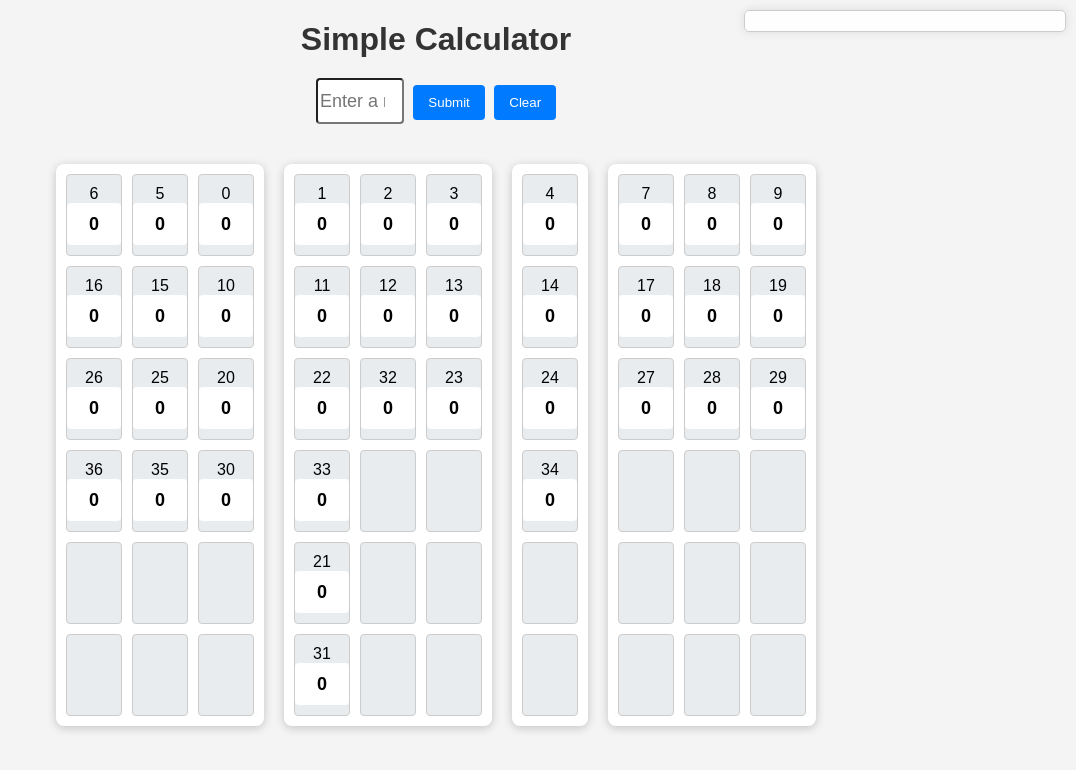
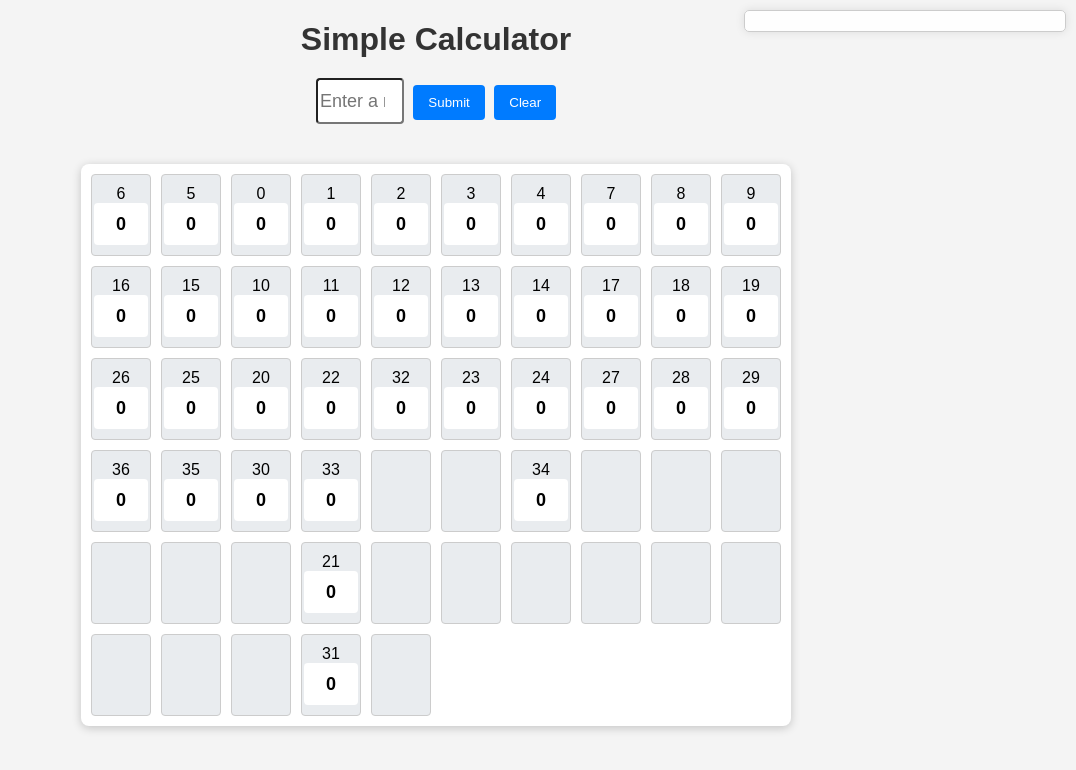
Before and after one commit to AitMasasseAchraf/calculator, a Flask app: page / in a window 1280 px wide. Shown: the top 770 px of the page, without its empty margins (204-1280 px from the left). Run offline with Flask 2, Linux system fonts and the light colour scheme.

Commit message:
Other Update

```diff
--- a/app.py
+++ b/app.py
@@ -67,23 +67,23 @@ def index():
 
                 for group_name, indices in threshold_70_groups.items():
                     group_values = [fields[i] for i in indices]
-                    if all(value % 70==0 and value !=0 for value in group_values):
+                    if all(value >=70 and value !=0 for value in group_values):
                         warnings_70[group_name] = f"{indices} "
 
                 # Additional condition checks
                 eight_times_group = [1, 2, 11, 12, 21, 31, 22, 32, 7, 17, 27, 8, 18, 28, 9, 19, 29]
-                if all(fields[i] % 8==0 and fields[i]!=0 for i in eight_times_group):
+                if all(fields[i] >=8 and fields[i]!=0 for i in eight_times_group):
                     additional_warnings["8_times"] = "[1, 2, 11, 12, 21, 31, 22, 32, 7, 17, 27, 8, 18, 28, 9, 19, 29]"
 
                 twohundred_times_group = [1, 2,3,4,5,6,7,8,9,10,11,12,13,14,15,16,17,18,19,20,21,22,23,24,25,26,27,28,29,30,31,32,33,34,35,36]
                 one_list=[]
                 for i in twohundred_times_group:
-                    if fields[i] % 250==0 and fields[i]!=0 :
+                    if fields[i] >=250 and fields[i]!=0 :
                         one_list.append(i)
                 additional_warnings["250_time"]=one_list
 
                 forty_times_group = [7, 17, 27, 8, 18, 28, 9, 19, 29]
-                if all(fields[i] % 40==0 and fields[i]!=0 for i in forty_times_group):
+                if all(fields[i] >=40 and fields[i]!=0 for i in forty_times_group):
                     additional_warnings["40_times"] = " [7, 17, 27, 8, 18, 28, 9, 19, 29 ]"
 
                 hundred_fifty_times_groups = [
@@ -92,7 +92,7 @@ def index():
                 ]
                 hundred_list=[]
                 for i, group in enumerate(hundred_fifty_times_groups):
-                    if all(fields[idx] % 150==0 and fields[idx]!=0 for idx in group):
+                    if all(fields[idx] >=150 and fields[idx]!=0 for idx in group):
                         hundred_list.append(group)
                 additional_warnings["150_times"] = f" {str(hundred_list)} "
 
@@ -106,7 +106,7 @@ def index():
                 }
                 for group_name, indices in threshold_50_groups.items():
                     group_values = [fields[i] for i in indices]
-                    if all(value % 50==0 and value !=0 for value in group_values):
+                    if all(value >=50 and value !=0 for value in group_values):
                         warnings_50[group_name] = f"{indices} "
 
                 threshold_25_groups ={
@@ -117,7 +117,7 @@ def index():
                 }
                 for group_name, indices in threshold_25_groups.items():
                     group_values = [fields[i] for i in indices]
-                    if all(value % 25==0 and value !=0 for value in group_values):
+                    if all(value >=25 and value !=0 for value in group_values):
                         warnings_25[group_name] = f"{indices} "
 
         elif action == 'Clear':
--- a/templates/index.html
+++ b/templates/index.html
@@ -18,23 +18,15 @@
             color: #333;
             margin-bottom: 20px;
         }
-        .flex-container {
-            display: flex; /* Flexbox for side-by-side containers */
-            gap: 20px; /* Space between the blocks */
-        }
         .container {
             display: grid;
-            grid-template-columns: repeat(3, 1fr); /* 3 columns by default */
+            grid-template-columns: repeat(10, 60px); /* Increased cell width */
             grid-gap: 10px;
             margin: 20px 0;
             background-color: #fff;
             padding: 10px;
             border-radius: 8px;
             box-shadow: 0 2px 10px rgba(0, 0, 0, 0.2); /* Softer shadow */
-        }
-        /* Styling for the third block to display one column */
-        .container.single-column {
-            grid-template-columns: 1fr; /* Single column layout */
         }
         .cell {
             display: flex;
@@ -82,7 +74,6 @@
         button:hover {
             background-color: #0056b3; /* Darker blue on hover */
         }
-
         .warning-container {
         position: fixed;
         top: 10px;
@@ -109,9 +100,7 @@
     font-weight: bold; /* Make the text bold */
     overflow-wrap: break-word;
     }
-
     </style>
-
 </head>
 <body>
     <h1>Simple Calculator</h1>
@@ -123,7 +112,7 @@
                     // Remove warning after 30 seconds
                     setTimeout(function() {
                         document.getElementById("warning-{{ group }}").style.display = "none";
-                    }, 30000); // 30 seconds
+                    }, 15000); // 30 seconds
                 </script>
             {% endif %}
         {% endfor %}
@@ -134,7 +123,7 @@
                 <script>
                     setTimeout(function() {
                         document.getElementById("additional-warning-{{ group }}").style.display = "none";
-                    }, 30000); // 30 seconds
+                    }, 15000); // 30 seconds
                 </script>
             {% endif %}
         {% endfor %}
@@ -145,7 +134,7 @@
                 <script>
                     setTimeout(function() {
                         document.getElementById("warning-{{ group }}").style.display = "none";
-                    }, 30000); // 30 seconds
+                    }, 15000); // 30 seconds
                 </script>
             {% endif %}
         {% endfor %}
@@ -156,96 +145,66 @@
                 <script>
                     setTimeout(function() {
                         document.getElementById("warning-{{ group }}").style.display = "none";
-                    }, 30000); // 30 seconds
+                    }, 15000); // 30 seconds
                 </script>
             {% endif %}
         {% endfor %}
     </div>
-
-    <audio id="warningSound" src="{{ url_for('static', filename='beep-warning-6387.mp3') }}" preload="auto"></audio>
-
     <form method="POST">
         <input type="number" name="number" min="0" max="36" placeholder="Enter a number">
         <button type="submit" name="action" value="Submit">Submit</button>
         <button type="submit" name="action" value="Clear">Clear</button>
     </form>
-
-    <!-- Parent flex container to align all blocks side by side -->
-    <div class="flex-container">
     <div class="container">
         <div class="cell">6<input type="text" value="{{ fields[6] }}" readonly></div>
         <div class="cell">5<input type="text" value="{{ fields[5] }}" readonly></div>
         <div class="cell">0<input type="text" value="{{ fields[0] }}" readonly></div>
+        <div class="cell">1<input type="text" value="{{ fields[1] }}" readonly></div>
+        <div class="cell">2<input type="text" value="{{ fields[2] }}" readonly></div>
+        <div class="cell">3<input type="text" value="{{ fields[3] }}" readonly></div>
+        <div class="cell">4<input type="text" value="{{ fields[4] }}" readonly></div>
+        <div class="cell">7<input type="text" value="{{ fields[7] }}" readonly></div>
+        <div class="cell">8<input type="text" value="{{ fields[8] }}" readonly></div>
+        <div class="cell">9<input type="text" value="{{ fields[9] }}" readonly></div>
 
         <div class="cell">16<input type="text" value="{{ fields[16] }}" readonly></div>
         <div class="cell">15<input type="text" value="{{ fields[15] }}" readonly></div>
         <div class="cell">10<input type="text" value="{{ fields[10] }}" readonly></div>
+        <div class="cell">11<input type="text" value="{{ fields[11] }}" readonly></div>
+        <div class="cell">12<input type="text" value="{{ fields[12] }}" readonly></div>
+        <div class="cell">13<input type="text" value="{{ fields[13] }}" readonly></div>
+        <div class="cell">14<input type="text" value="{{ fields[14] }}" readonly></div>
+        <div class="cell">17<input type="text" value="{{ fields[17] }}" readonly></div>
+        <div class="cell">18<input type="text" value="{{ fields[18] }}" readonly></div>
+        <div class="cell">19<input type="text" value="{{ fields[19] }}" readonly></div>
 
         <div class="cell">26<input type="text" value="{{ fields[26] }}" readonly></div>
         <div class="cell">25<input type="text" value="{{ fields[25] }}" readonly></div>
         <div class="cell">20<input type="text" value="{{ fields[20] }}" readonly></div>
+        <div class="cell">22<input type="text" value="{{ fields[22] }}" readonly></div>
+        <div class="cell">32<input type="text" value="{{ fields[32] }}" readonly></div>
+        <div class="cell">23<input type="text" value="{{ fields[23] }}" readonly></div>
+        <div class="cell">24<input type="text" value="{{ fields[24] }}" readonly></div>
+        <div class="cell">27<input type="text" value="{{ fields[27] }}" readonly></div>
+        <div class="cell">28<input type="text" value="{{ fields[28] }}" readonly></div>
+        <div class="cell">29<input type="text" value="{{ fields[29] }}" readonly></div>
 
         <div class="cell">36<input type="text" value="{{ fields[36] }}" readonly></div>
         <div class="cell">35<input type="text" value="{{ fields[35] }}" readonly></div>
         <div class="cell">30<input type="text" value="{{ fields[30] }}" readonly></div>
+        <div class="cell">33<input type="text" value="{{ fields[33] }}" readonly></div>
+        <div class="cell"></div> <!-- Empty cell for alignment -->
+        <div class="cell"></div> <!-- Empty cell for alignment -->
+        <div class="cell">34<input type="text" value="{{ fields[34] }}" readonly></div>
 
         <div class="cell"></div> <!-- Empty cell for alignment -->
         <div class="cell"></div> <!-- Empty cell for alignment -->
         <div class="cell"></div> <!-- Empty cell for alignment -->
-
         <div class="cell"></div> <!-- Empty cell for alignment -->
         <div class="cell"></div> <!-- Empty cell for alignment -->
         <div class="cell"></div> <!-- Empty cell for alignment -->
-        </div>
-
-        <div class="container">
-            <div class="cell">1<input type="text" value="{{ fields[1] }}" readonly></div>
-            <div class="cell">2<input type="text" value="{{ fields[2] }}" readonly></div>
-            <div class="cell">3<input type="text" value="{{ fields[3] }}" readonly></div>
-
-            <div class="cell">11<input type="text" value="{{ fields[11] }}" readonly></div>
-            <div class="cell">12<input type="text" value="{{ fields[12] }}" readonly></div>
-            <div class="cell">13<input type="text" value="{{ fields[13] }}" readonly></div>
-
-            <div class="cell">22<input type="text" value="{{ fields[22] }}" readonly></div>
-            <div class="cell">32<input type="text" value="{{ fields[32] }}" readonly></div>
-            <div class="cell">23<input type="text" value="{{ fields[23] }}" readonly></div>
-
-            <div class="cell">33<input type="text" value="{{ fields[33] }}" readonly></div>
-            <div class="cell"></div> <!-- Empty cell for alignment -->
-            <div class="cell"></div> <!-- Empty cell for alignment -->
-
         <div class="cell">21<input type="text" value="{{ fields[21] }}" readonly></div>
         <div class="cell"></div> <!-- Empty cell for alignment -->
-            <div class="cell"></div> <!-- Empty cell for alignment -->
-
-            <div class="cell">31<input type="text" value="{{ fields[31] }}" readonly></div>
-            <div class="cell"></div> <!-- Empty cell for alignment -->
-            <div class="cell"></div> <!-- Empty cell for alignment -->
-        </div>
-
-        <!-- Third block with a single column layout -->
-        <div class="container single-column">
-            <div class="cell">4<input type="text" value="{{ fields[4] }}" readonly></div>
-            <div class="cell">14<input type="text" value="{{ fields[14] }}" readonly></div>
-            <div class="cell">24<input type="text" value="{{ fields[24] }}" readonly></div>
-            <div class="cell">34<input type="text" value="{{ fields[34] }}" readonly></div>
-            <div class="cell"></div> <!-- Empty cell for alignment -->
-            <div class="cell"></div> <!-- Empty cell for alignment -->
-        </div>
-
-        <div class="container">
-            <div class="cell">7<input type="text" value="{{ fields[7] }}" readonly></div>
-            <div class="cell">8<input type="text" value="{{ fields[8] }}" readonly></div>
-            <div class="cell">9<input type="text" value="{{ fields[9] }}" readonly></div>
-
-            <div class="cell">17<input type="text" value="{{ fields[17] }}" readonly></div>
-            <div class="cell">18<input type="text" value="{{ fields[18] }}" readonly></div>
-            <div class="cell">19<input type="text" value="{{ fields[19] }}" readonly></div>
-
-            <div class="cell">27<input type="text" value="{{ fields[27] }}" readonly></div>
-            <div class="cell">28<input type="text" value="{{ fields[28] }}" readonly></div>
-            <div class="cell">29<input type="text" value="{{ fields[29] }}" readonly></div>
 
         <div class="cell"></div> <!-- Empty cell for alignment -->
         <div class="cell"></div> <!-- Empty cell for alignment -->
@@ -255,22 +214,8 @@
         <div class="cell"></div> <!-- Empty cell for alignment -->
         <div class="cell"></div> <!-- Empty cell for alignment -->
         <div class="cell"></div> <!-- Empty cell for alignment -->
+        <div class="cell">31<input type="text" value="{{ fields[31] }}" readonly></div>
         <div class="cell"></div> <!-- Empty cell for alignment -->
     </div>
-    </div>
-
-    <!-- <script>
-        function playWarningSound() {
-            var audio = document.getElementById('warningSound');
-            if (audio) { // Check if the audio element exists
-                audio.play().catch(function(error) {
-                    console.error("Audio play failed:", error); // Log if there was an error playing
-                });
-            } else {
-                console.error("Audio element not found"); // Log if audio element is missing
-            }
-        }
-    </script> -->
-
 </body>
 </html>
```
Lines whose indentation alone changed are shown as unchanged.
